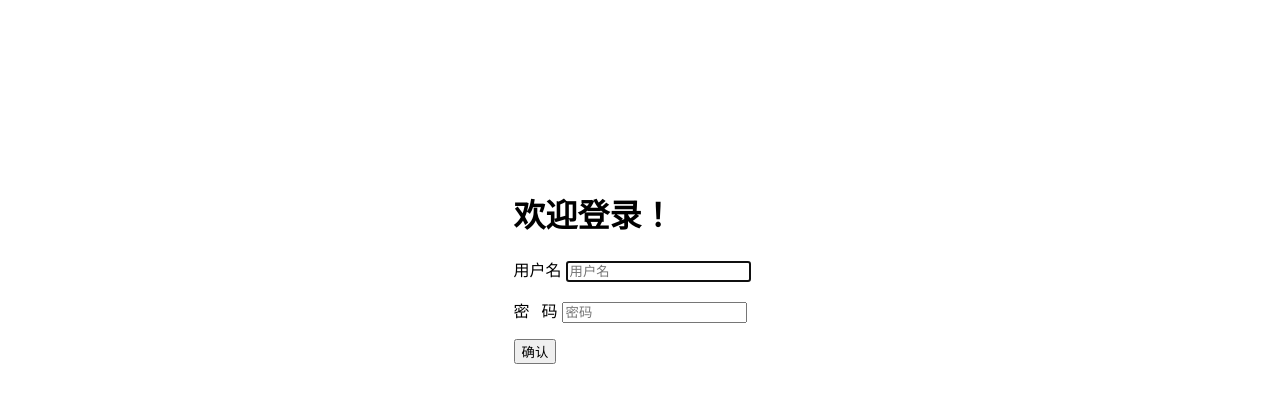
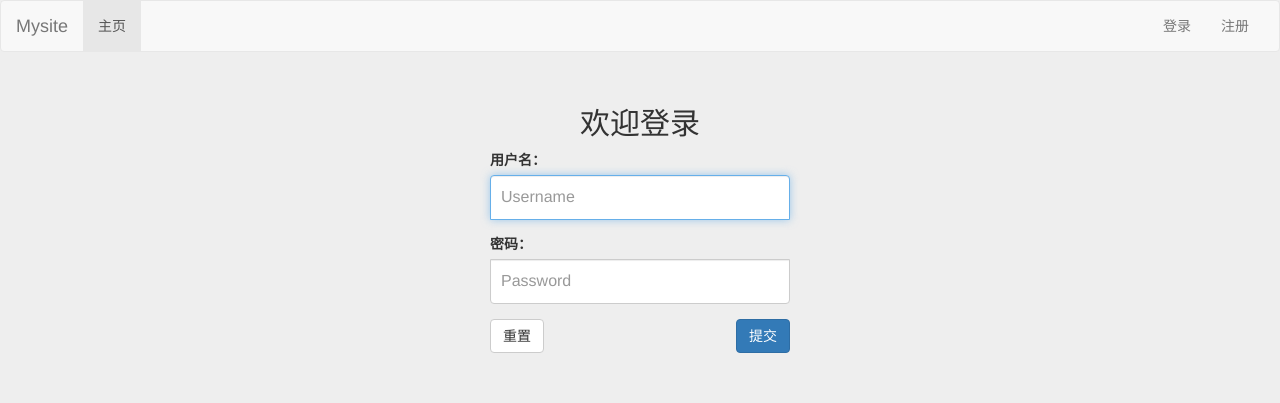
Before and after one commit to Farleygood/mysite, a Django app: page /login/ in a window 1280 px wide. Shown: the top 403 px of the page. Run offline with Django 3.2, Linux system fonts and the light colour scheme.

Commit message:
修改login.html

```diff
--- a/login/templates/login/login.html
+++ b/login/templates/login/login.html
@@ -1,23 +1,25 @@
-<!DOCTYPE html>
-<html>
-<head lang="en">
-    <meta charset="UTF-8">
-    <title>登录</title>
-</head>
-<body>
-<div style="margin:15% 40%;">
-    <h1>欢迎登录！</h1>
-    <form action="/login/" method="post">
-        <p>
-            <label for="id_username">用户名</label>
-            <input type="text" id="id_username" name="username" placeholder="用户名" autofocus required="">
-        </p>
-        <p>
-            <label for="id_password">密&nbsp;&nbsp;&nbsp;码</label>
-            <input type="password" id="id_password" name="password" placeholder="密码" required="">
-        </p>
-        <input type="submit" value="确认">
-    </form>
-</div>
-</body>
-</html>
+{% extends 'base.html' %}
+{% load staticfiles %}
+{% block title %}登录{% endblock %}
+{% block css %}<link href="{% static '../../static/login/css/login.css' %}" rel="stylesheet"/>{% endblock %}
+
+
+{% block content %}
+    <div class="container">
+        <div class="col-md-4 col-md-offset-4">
+          <form class='form-login' action="/login/" method="post">
+              <h2 class="text-center">欢迎登录</h2>
+              <div class="form-group">
+                <label for="id_username">用户名：</label><br />
+                <input type="text" name='username' class="form-control" id="id_username" placeholder="Username" autofocus required>
+              </div>
+              <div class="form-group">
+                <label for="id_password">密码：</label><br />
+                <input type="password" name='password' class="form-control" id="id_password" placeholder="Password" required>
+              </div>
+              <button type="reset" class="btn btn-default pull-left">重置</button>
+              <button type="submit" class="btn btn-primary pull-right">提交</button>
+          </form>
+        </div>
+    </div> <!-- /container -->
+{% endblock %}
```
